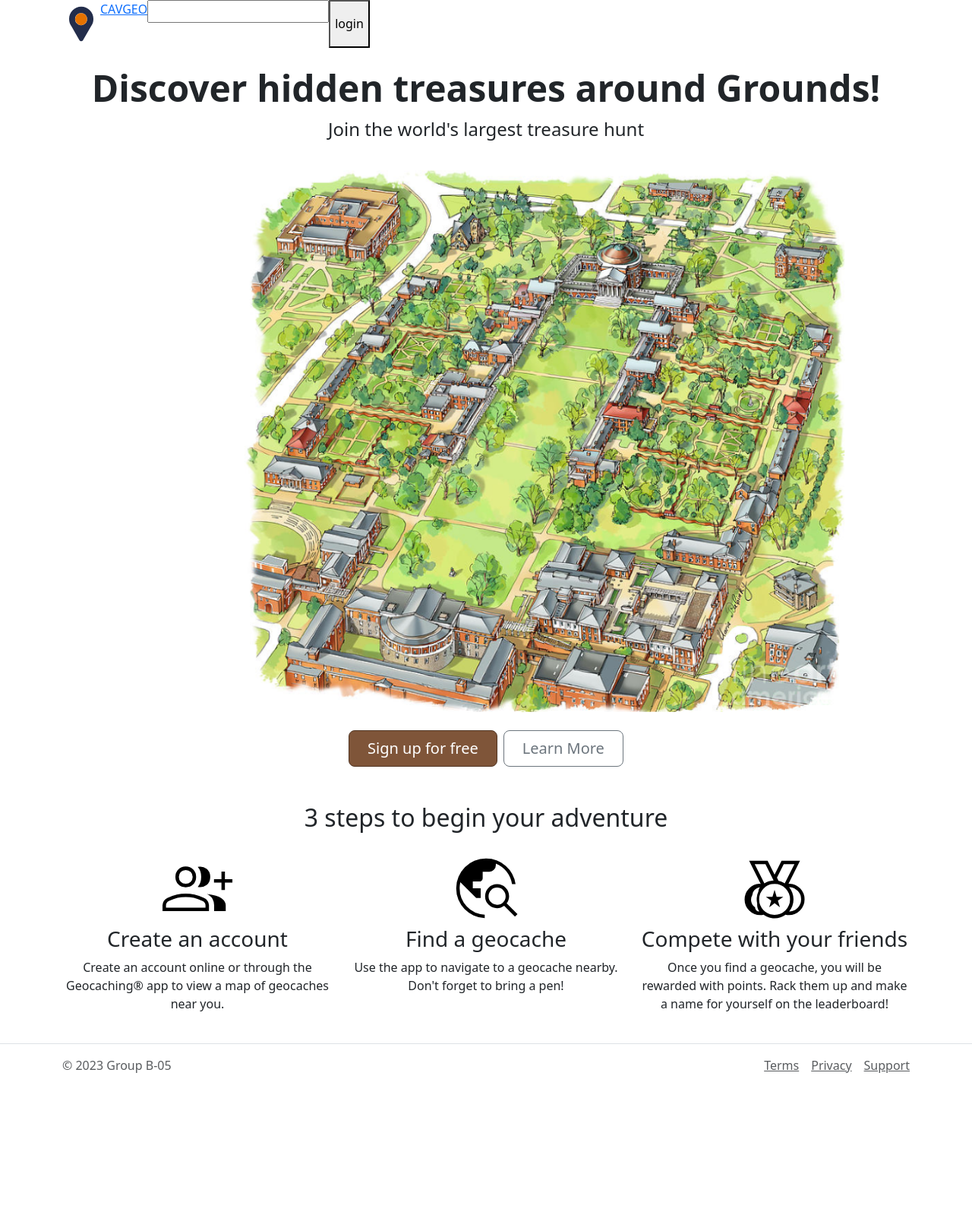
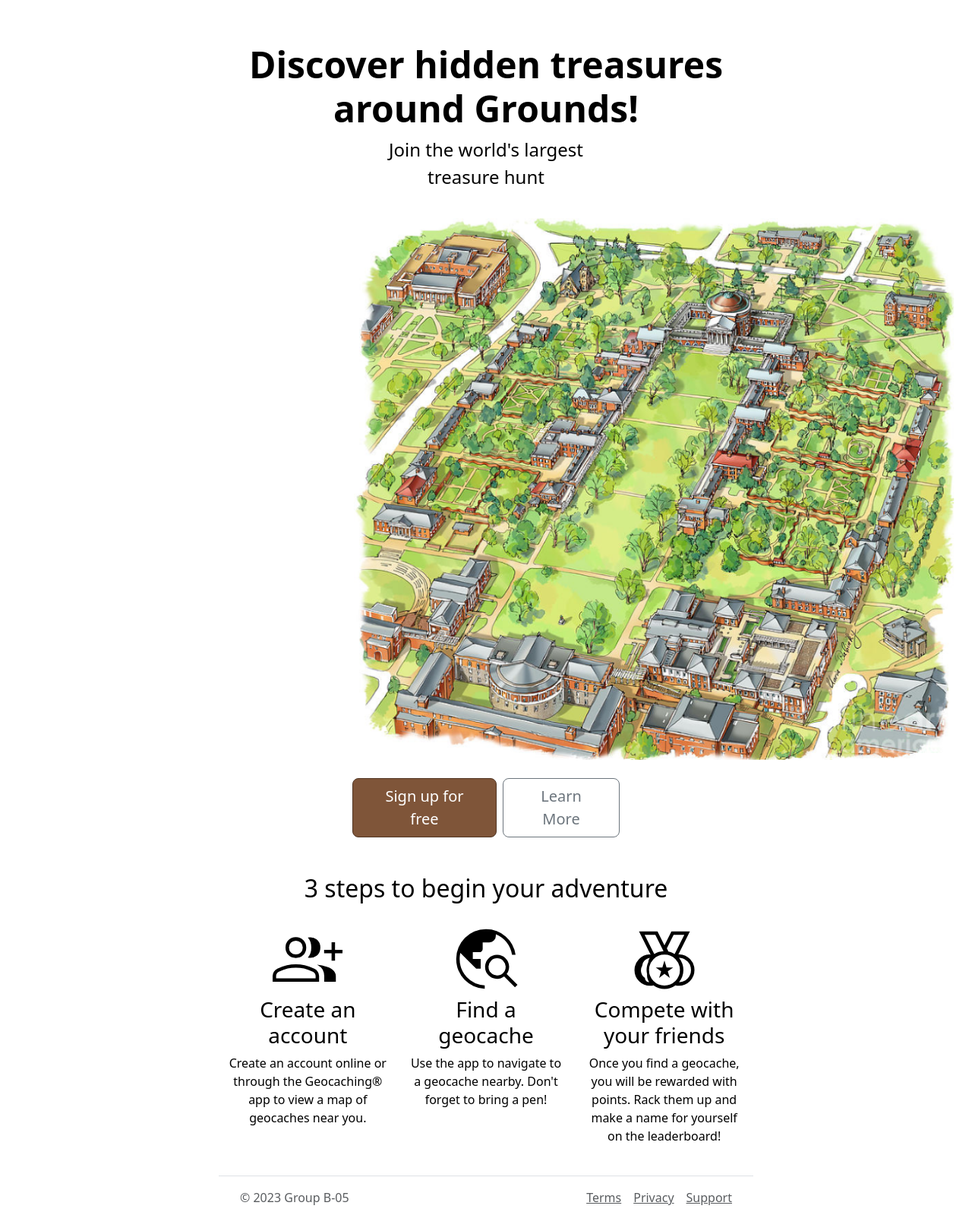
Before and after one commit to zsf4ee/geochache, a Django app: page / in a window 1280 px wide. Shown: the whole page at 76% size. Before the commit the page ends 1412 px from the top, so only its background shows below. Run offline with Django 4.2, Linux system fonts and the light colour scheme; some libraries are stand-ins or nearby versions.

Commit message:
UI fixes

```diff
--- a/users/static/style.css
+++ b/users/static/style.css
@@ -1,20 +1,30 @@
-/* html {
-    width: 100%;
-    height: 100%;
-    background-color: #EFE9E3;
-    color: #283618;
-}
-
 body {
     background-color: inherit;
     color: inherit;
     height: 100%;
     padding: 2rem;
     margin: 0rem auto;
-} */
+    max-width: 48rem;
+}
 
 .btn-primary {
     background-color: #7f5539;
     border-color: #513523;
     height: auto;
 }
+
+footer {
+    position: relative;
+    bottom: 0;
+    left: 0;
+    right: 0;
+    padding: 1rem;
+    width: 100%;
+    text-align: center;
+}
+
+.center {
+    display: block;
+    margin-left: auto;
+    margin-right: auto;
+}
--- a/users/templates/welcome.html
+++ b/users/templates/welcome.html
@@ -17,15 +17,31 @@
     </div>
 </header> {% endcomment %}
 
+<style>
+    footer {
+        position: relative;
+    }
+
+
+
+    .icon {
+
+    }
+</style>
+{% comment %}
 <header class="container d-flex">
-    <img src="/static/images/favicon.svg" width="50" alt="">
-    <a href="#">CAVGEO</a>
+    <span>
+
+    <img class="icon" src="/static/images/favicon.svg" width="50" alt="">
+    CAVGEO
     <form action="">
         <input type="search">
     </form>
-    <button>login</button>
+    <button>Login</button>
+
+    </span>
 </header>
-
+{% endcomment %}
 
 <main>
     <div class="py-4 mb-4 text-center">
@@ -52,7 +68,7 @@
 
             <!-- Step 2 -->
             <div class="col-md-4 text-center">
-                <img src="static/images/find_geocache.svg" width="100" alt="geocache image">
+                <img src="static/images/find_geocache.svg" class="center"width="100" alt="geocache image">
                 <h3>Find a geocache</h3>
                 <p>Use the app to navigate to a geocache nearby. Don't forget to bring a pen!</p>
             </div>
@@ -67,4 +83,6 @@
     </div>
 </main>
 
+
+
 {% endblock %}
```
Also changed, not shown: users/templates/approve.html (+18 -7 lines), users/templates/cache.html (+8 -3 lines), users/templates/login.html (+11 -10 lines), users/migrations/0006_delete_rating.py (added).
